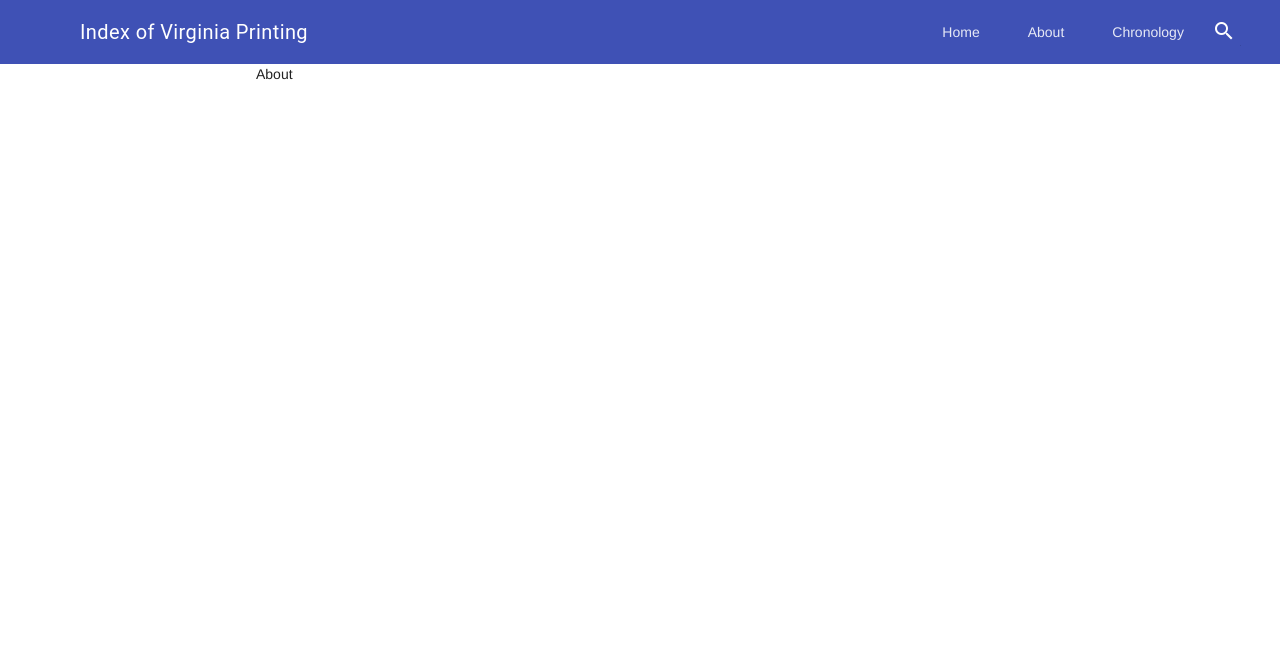
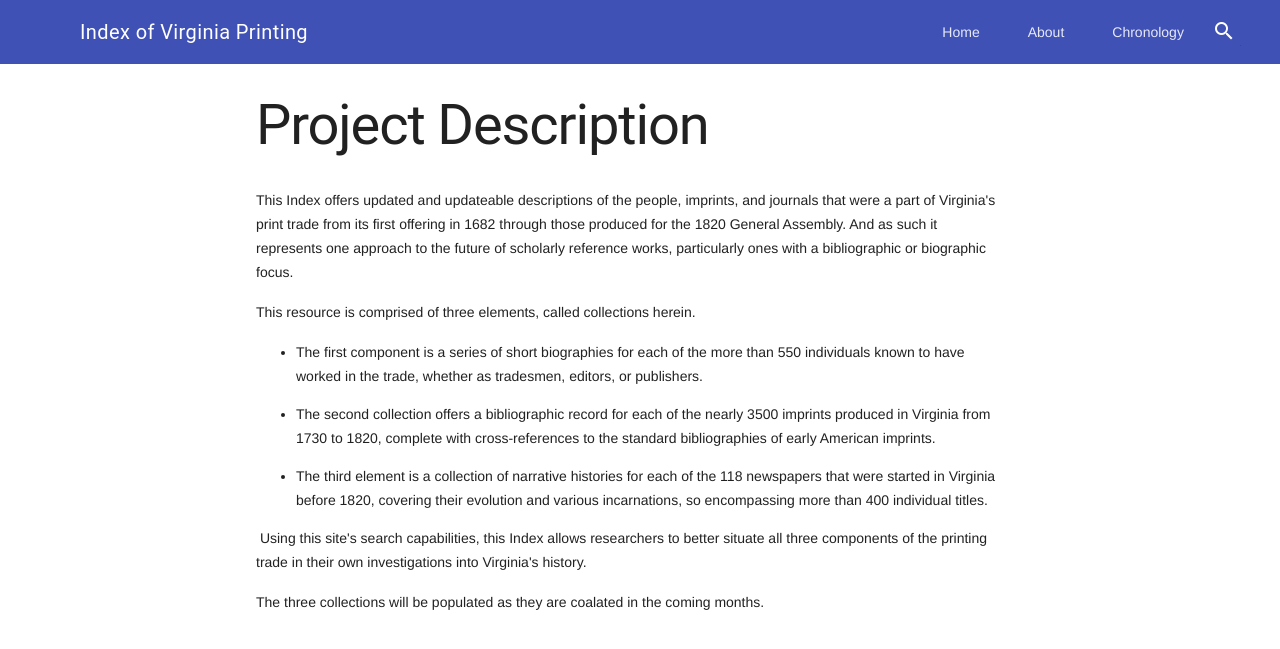
Before and after one commit to lbowenbiggs/virginia-priniting-db, a Django app: page /about/ in a window 1280 px wide. Shown: the top 649 px of the page. Run offline with Django 3.2, Linux system fonts and the light colour scheme.

Commit message:
Added About page

```diff
--- a/VirginiaPrinting/templates/VirginiaPrinting/about.html
+++ b/VirginiaPrinting/templates/VirginiaPrinting/about.html
@@ -50,7 +50,21 @@
     <div class="page-content">
 
 
-About
+<h1>Project Description</h1>
+        <p>This Index offers updated and updateable descriptions of the people, imprints, and journals that were a part of Virginia's print trade from its first offering in 1682 through those produced for the 1820 General Assembly. And as such it represents one approach to the future of scholarly reference works, particularly ones with a bibliographic or biographic focus.</p>
+<p>This resource is comprised of three elements, called collections herein.</p>
+<ul>
+<li>The first component is a series of short biographies for each of the more than 550 individuals known to have worked in the trade, whether as tradesmen, editors, or publishers.</li>
+</ul>
+<ul>
+<li>The second collection offers a bibliographic record for each of the nearly 3500 imprints produced in Virginia from 1730 to 1820, complete with cross-references to the standard bibliographies of early American imprints.</li>
+</ul>
+<ul>
+<li>The third element is a collection of narrative histories for each of the 118 newspapers that were started in Virginia before 1820, covering their evolution and various incarnations, so encompassing more than 400 individual titles.</li>
+</ul>
+<p>&nbsp;Using this site's search capabilities, this Index allows researchers to better situate all three components of the printing trade in their own investigations into Virginia's history.</p>
+<p>The three collections will be populated as they are coalated in the coming months.</p>
+
     </div>
   </main>
 </div>
```
